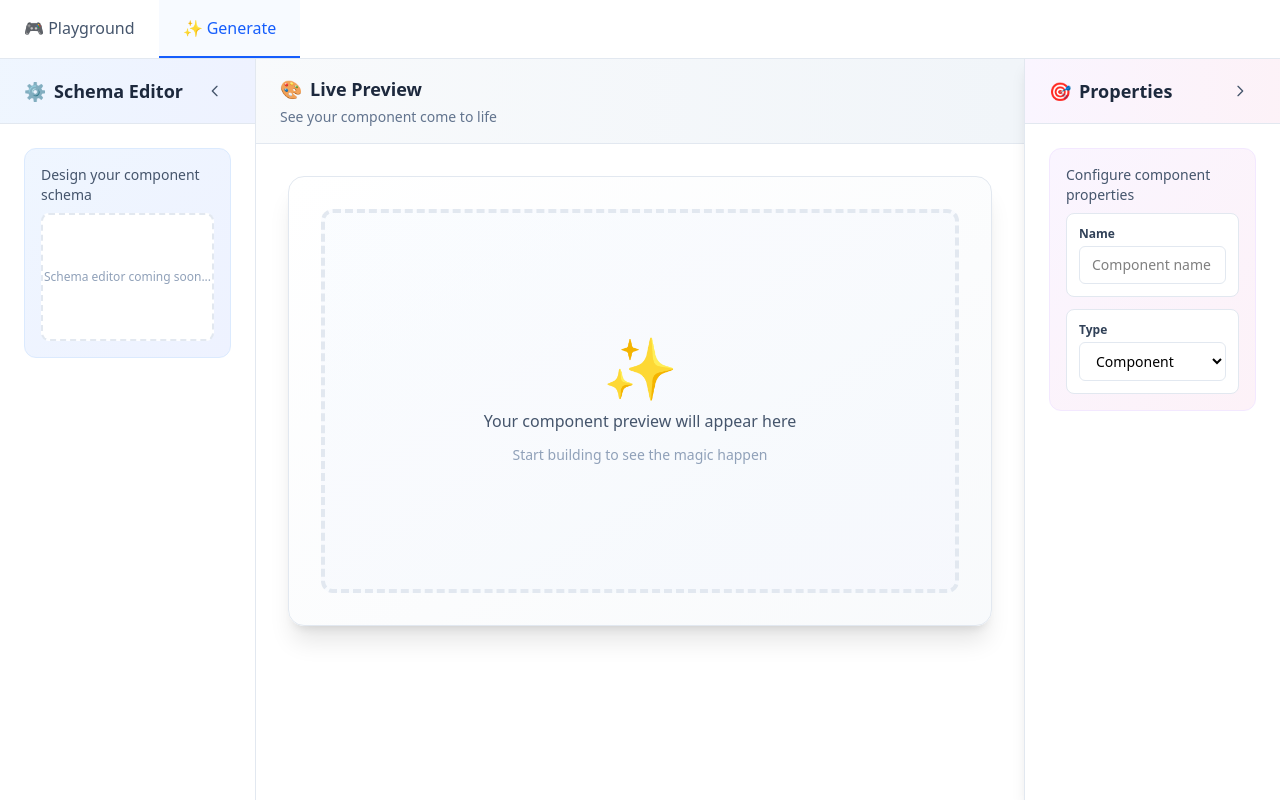
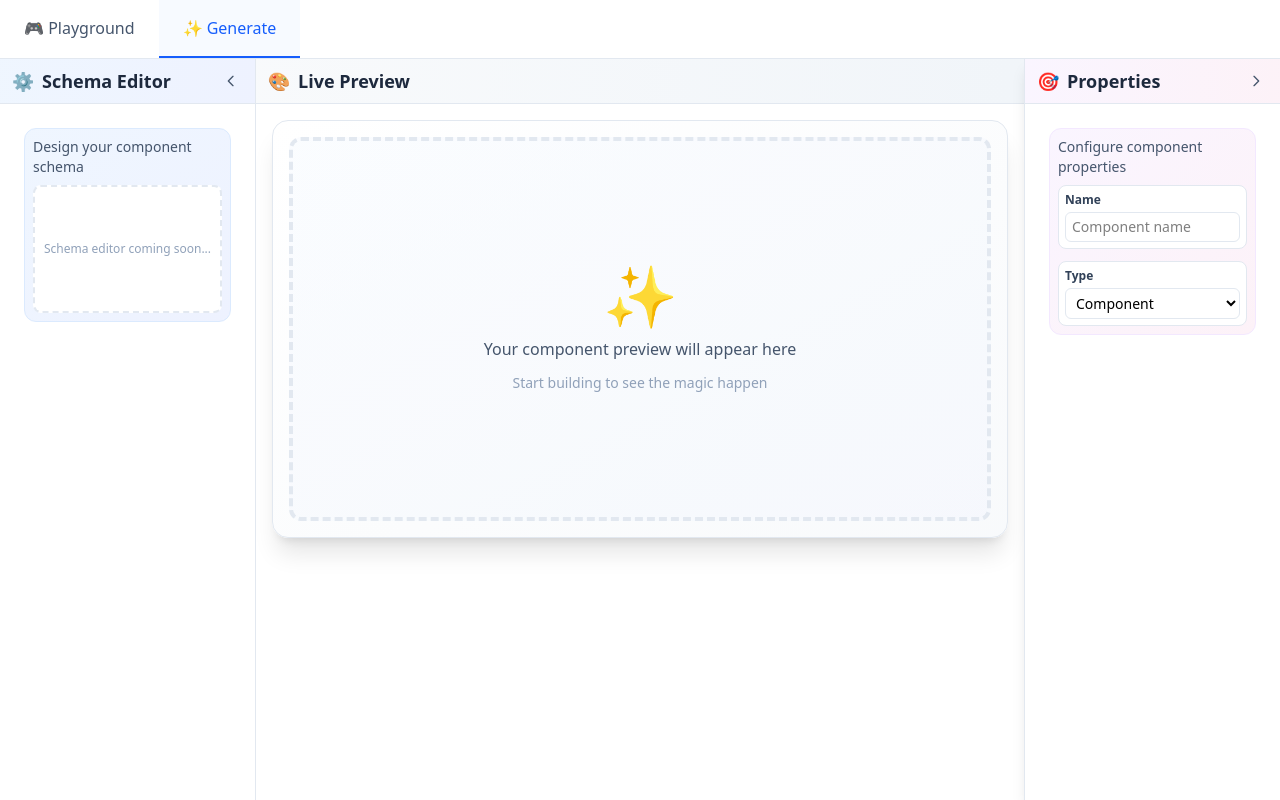
Before and after one commit to freeDev25/react-tool, a React (Vite) app in the folder playground/: page /generate in a window 1280 px wide. Built offline with nearby package versions, Linux system fonts and the light colour scheme.

Commit message:
feat: refine layout and styling in Generate and Playground components for improved usability

```diff
--- a/playground/src/pages/Generate.tsx
+++ b/playground/src/pages/Generate.tsx
@@ -14,13 +14,13 @@ export default function Generate() {
       `}>
         {!leftCollapsed && (
           <>
-            <div className="px-6 py-4 border-b border-slate-200 bg-gradient-to-r from-blue-50 to-indigo-50 flex justify-between items-center">
+            <div className="px-3 py-2 border-b border-slate-200 bg-gradient-to-r from-blue-50 to-indigo-50 flex justify-between items-center">
               <h2 className="text-lg font-bold text-slate-800 flex items-center gap-2">
                 <span className="text-blue-600">⚙️</span> Schema Editor
               </h2>
               <button
                 onClick={() => setLeftCollapsed(true)}
-                className="p-2 hover:bg-white/50 rounded-lg transition-colors text-slate-600 hover:text-slate-900"
+                className="p-1 hover:bg-white/50 rounded-lg transition-colors text-slate-600 hover:text-slate-900"
                 title="Collapse"
               >
                 <svg className="w-4 h-4" fill="none" stroke="currentColor" viewBox="0 0 24 24">
@@ -30,7 +30,7 @@ export default function Generate() {
             </div>
             <div className="flex-1 p-6 overflow-y-auto">
               <div className="space-y-4">
-                <div className="p-4 bg-gradient-to-br from-blue-50 to-indigo-50 rounded-xl border border-blue-100">
+                <div className="p-2 bg-gradient-to-br from-blue-50 to-indigo-50 rounded-xl border border-blue-100">
                   <p className="text-sm text-slate-600 mb-2">Design your component schema</p>
                   <div className="h-32 bg-white rounded-lg border-2 border-dashed border-slate-200 flex items-center justify-center">
                     <span className="text-slate-400 text-xs">Schema editor coming soon...</span>
@@ -55,15 +55,14 @@ export default function Generate() {
 
       {/* Middle Content */}
       <div className="flex-1 flex flex-col overflow-hidden bg-white">
-        <div className="px-6 py-4 border-b border-slate-200 bg-gradient-to-r from-slate-50 to-slate-100">
+        <div className="px-3 py-2 border-b border-slate-200 bg-gradient-to-r from-slate-50 to-slate-100">
           <h2 className="text-lg font-bold text-slate-800 flex items-center gap-2">
             <span className="text-indigo-600">🎨</span> Live Preview
           </h2>
-          <p className="text-sm text-slate-500 mt-1">See your component come to life</p>
         </div>
-        <div className="flex-1 p-8 overflow-y-auto">
+        <div className="flex-1 p-4 overflow-y-auto">
           <div className="max-w-4xl mx-auto">
-            <div className="bg-gradient-to-br from-white to-slate-50 rounded-2xl shadow-xl border border-slate-200 p-8">
+            <div className="bg-gradient-to-br from-white to-slate-50 rounded-2xl shadow-xl border border-slate-200 p-4">
               <div className="flex items-center justify-center h-96 border-4 border-dashed border-slate-200 rounded-xl bg-gradient-to-br from-blue-50/30 to-indigo-50/30">
                 <div className="text-center space-y-3">
                   <div className="text-6xl">✨</div>
@@ -95,13 +94,13 @@ export default function Generate() {
       `}>
         {!rightCollapsed && (
           <>
-            <div className="px-6 py-4 border-b border-slate-200 bg-gradient-to-r from-purple-50 to-pink-50 flex justify-between items-center">
+            <div className="px-3 py-2 border-b border-slate-200 bg-gradient-to-r from-purple-50 to-pink-50 flex justify-between items-center">
               <h2 className="text-lg font-bold text-slate-800 flex items-center gap-2">
                 <span className="text-purple-600">🎯</span> Properties
               </h2>
               <button
                 onClick={() => setRightCollapsed(true)}
-                className="p-2 hover:bg-white/50 rounded-lg transition-colors text-slate-600 hover:text-slate-900"
+                className="p-1 hover:bg-white/50 rounded-lg transition-colors text-slate-600 hover:text-slate-900"
                 title="Collapse"
               >
                 <svg className="w-4 h-4" fill="none" stroke="currentColor" viewBox="0 0 24 24">
@@ -111,20 +110,20 @@ export default function Generate() {
             </div>
             <div className="flex-1 p-6 overflow-y-auto">
               <div className="space-y-4">
-                <div className="p-4 bg-gradient-to-br from-purple-50 to-pink-50 rounded-xl border border-purple-100">
+                <div className="p-2 bg-gradient-to-br from-purple-50 to-pink-50 rounded-xl border border-purple-100">
                   <p className="text-sm text-slate-600 mb-2">Configure component properties</p>
                   <div className="space-y-3">
-                    <div className="bg-white p-3 rounded-lg border border-slate-200">
+                    <div className="bg-white p-1.5 rounded-lg border border-slate-200">
                       <label className="text-xs font-semibold text-slate-700 mb-1 block">Name</label>
                       <input
                         type="text"
                         placeholder="Component name"
-                        className="w-full text-sm px-3 py-2 border border-slate-200 rounded-md focus:outline-none focus:ring-2 focus:ring-purple-500"
+                        className="w-full text-sm px-1.5 py-1 border border-slate-200 rounded-md focus:outline-none focus:ring-2 focus:ring-purple-500"
                       />
                     </div>
-                    <div className="bg-white p-3 rounded-lg border border-slate-200">
+                    <div className="bg-white p-1.5 rounded-lg border border-slate-200">
                       <label className="text-xs font-semibold text-slate-700 mb-1 block">Type</label>
-                      <select className="w-full text-sm px-3 py-2 border border-slate-200 rounded-md focus:outline-none focus:ring-2 focus:ring-purple-500">
+                      <select className="w-full text-sm px-1.5 py-1 border border-slate-200 rounded-md focus:outline-none focus:ring-2 focus:ring-purple-500">
                         <option>Component</option>
                         <option>Node</option>
                       </select>
--- a/playground/src/pages/Playground.tsx
+++ b/playground/src/pages/Playground.tsx
@@ -38,10 +38,10 @@ export default function Playground() {
   }, [])
 
   return (
-    <div className="flex h-full bg-gradient-to-br from-slate-50 via-blue-50 to-purple-50">
+    <div className="flex h-full bg-linear-to-br from-slate-50 via-blue-50 to-purple-50">
       {/* Left Sidebar */}
       <div className="w-72 bg-white border-r border-slate-200 flex flex-col overflow-hidden shadow-lg">
-        <div className="px-6 py-4 border-b border-slate-200 bg-gradient-to-r from-blue-50 to-indigo-50">
+        <div className="px-3 py-2 border-b border-slate-200 bg-linear-to-r from-blue-50 to-indigo-50">
           <h2 className="text-lg font-bold text-slate-800 flex items-center gap-2">
             <span className="text-blue-600">📦</span> Components
           </h2>
@@ -50,13 +50,13 @@ export default function Playground() {
 
         <div className="flex-1 overflow-y-auto">
           {error && (
-            <div className="p-3 m-3 bg-red-50 border border-red-200 rounded-lg">
+            <div className="p-1.5 m-1.5 bg-red-50 border border-red-200 rounded-lg">
               <p className="text-sm text-red-600">{error}</p>
             </div>
           )}
 
           {manifest && manifest.components.length > 0 ? (
-            <ul className="space-y-1 p-2">
+            <ul className="space-y-0.5 p-1">
               {manifest.components.map(comp => (
                 <li key={comp.name}>
                   <button
@@ -68,9 +68,9 @@ export default function Playground() {
                       }, 300)
                     }}
                     className={`
-                      w-full text-left p-3 rounded-lg border-l-4 transition-all duration-200
+                      w-full text-left p-1.5 rounded-lg border-l-4 transition-all duration-200
                       ${selectedComponent === comp.name
-                        ? 'bg-gradient-to-r from-blue-50 to-indigo-50 border-blue-500 shadow-sm'
+                        ? 'bg-linear-to-r from-blue-50 to-indigo-50 border-blue-500 shadow-sm'
                         : 'bg-white border-transparent hover:bg-slate-50 hover:border-slate-200'
                       }
                     `}
@@ -91,7 +91,7 @@ export default function Playground() {
               ))}
             </ul>
           ) : !error && (
-            <div className="p-6 text-center">
+            <div className="p-3 text-center">
               <div className="text-4xl mb-3">📭</div>
               <p className="text-sm text-slate-500">
                 {manifest ? 'No components generated yet' : 'Loading components...'}
@@ -103,10 +103,10 @@ export default function Playground() {
 
       {/* Main Content Area */}
       <div className="flex-1 flex flex-col overflow-hidden">
-        <div className="px-6 py-5 border-b border-slate-200 bg-white shadow-sm">
+        <div className="px-3 py-1.5 border-b border-slate-200 bg-white shadow-sm">
           <div className="flex items-center justify-between">
             <div>
-              <h1 className="text-2xl font-bold text-slate-800 flex items-center gap-2">
+              <h1 className="text-xl font-bold text-slate-800 flex items-center gap-2">
                 <span className="text-purple-600">🎮</span> Component Playground
               </h1>
               {selectedComponent && (
@@ -124,14 +124,14 @@ export default function Playground() {
           </div>
         </div>
 
-        <div className="flex-1 p-8 overflow-y-auto bg-gradient-to-br from-slate-50 to-blue-50/30">
+        <div className="flex-1 p-4 overflow-y-auto bg-linear-to-br from-slate-50 to-blue-50/30">
           {isLoading ? (
             <div className="flex items-center justify-center h-full">
               <div className="text-center space-y-4">
                 <div className="relative">
                   <div className="w-16 h-16 border-4 border-slate-200 border-t-blue-500 rounded-full animate-spin mx-auto"></div>
                   <div className="absolute inset-0 flex items-center justify-center">
-                    <div className="w-8 h-8 bg-gradient-to-br from-blue-400 to-indigo-500 rounded-full animate-pulse"></div>
+                    <div className="w-8 h-8 bg-linear-to-br from-blue-400 to-indigo-500 rounded-full animate-pulse"></div>
                   </div>
                 </div>
                 <p className="text-slate-600 font-medium">Loading component...</p>
@@ -141,7 +141,7 @@ export default function Playground() {
           ) : selectedComponent ? (
             <div className="max-w-6xl mx-auto">
               <div className="bg-white rounded-2xl shadow-xl border border-slate-200 overflow-hidden">
-                <div className="bg-gradient-to-r from-slate-50 to-blue-50 px-6 py-3 border-b border-slate-200">
+                <div className="bg-linear-to-r from-slate-50 to-blue-50 px-3 py-1.5 border-b border-slate-200">
                   <div className="flex items-center justify-between">
                     <span className="text-sm font-semibold text-slate-700">{selectedComponent}.tsx</span>
                     <div className="flex gap-2">
@@ -151,14 +151,14 @@ export default function Playground() {
                     </div>
                   </div>
                 </div>
-                <div className="p-8 min-h-[400px] bg-gradient-to-br from-white to-slate-50">
+                <div className="p-4 min-h-[400px] bg-linear-to-br from-white to-slate-50">
                   <ComponentPreview componentName={selectedComponent} />
                 </div>
               </div>
             </div>
           ) : (
             <div className="flex items-center justify-center h-full">
-              <div className="text-center space-y-4 p-12">
+              <div className="text-center space-y-4 p-6">
                 <div className="text-6xl mb-4 animate-bounce">🎯</div>
                 <h3 className="text-xl font-semibold text-slate-700">Ready to preview!</h3>
                 <p className="text-slate-500 max-w-md">
```
